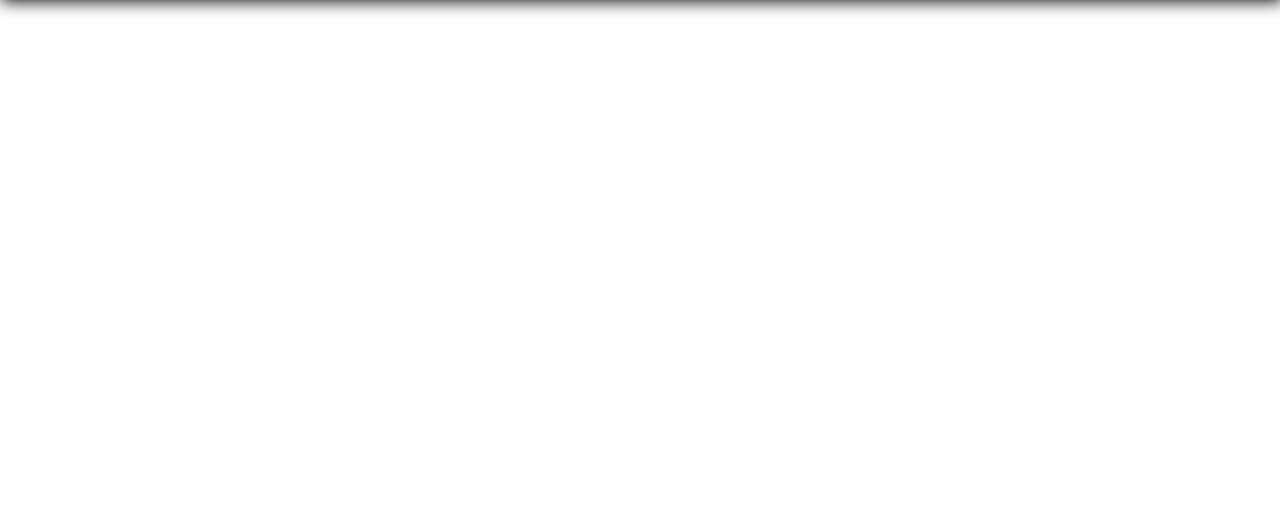
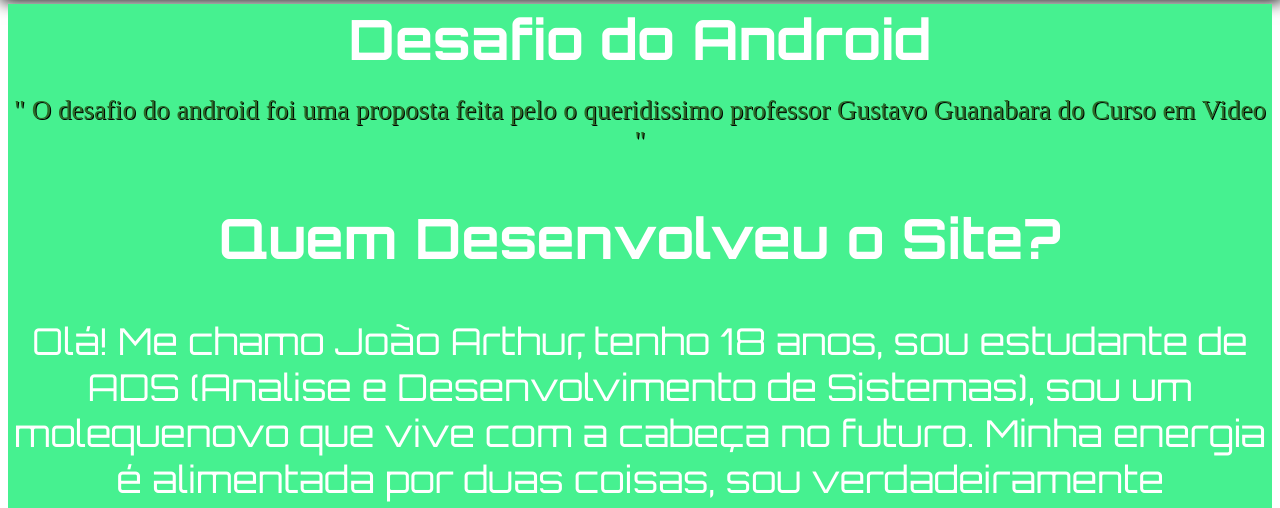
Before and after one commit to JoaoArt2311/_desafio_, a plain HTML site: page home.html in a window 1280 px wide. Shown: the part 423-931 px from the top of the page. Before the commit the page ends 800 px from the top, so only its background shows below. Drawn offline with Linux system fonts and the light colour scheme; a web font is replaced by a local one.

Commit message:
atualização

```diff
--- a/home.html
+++ b/home.html
@@ -18,10 +18,15 @@
     <div id="linksPrincipais">
         <a id="Noticias" href="Noticias.html">Noticias</a> <a id="Historia" href="index.html">Historia Android</a> <a id="faleConosco" href="fale_conosco.html">Fale Conosco</a>
     </div>
-
-
 </div>
 
+<div id="navegação">
+    <h2 style="margin-top: 15px; margin-bottom: -5px;">Desafio do Android</h2>
+    <p id="Citação">" O desafio do android foi uma proposta feita pelo o queridissimo professor Gustavo Guanabara do Curso em Video "</p>
+
+    <h2 id="tituloDescrição">Quem Desenvolveu o Site?</h2>
+    <p id="descrição">Olá! Me chamo João Arthur, tenho 18 anos, sou estudante de ADS (Analise e Desenvolvimento de Sistemas), sou um molequenovo que vive com a cabeça no futuro. Minha energia é alimentada por duas coisas, sou verdadeiramente apaixonado em esportes e, ao mesmo tempo, em tecnologia. Estou sempre buscando o próximo nível, seja no jogo ou na inovação, pronto para o que vier. </p>
+</div>
 
 </body>
 </html>
--- a/styleHome.css
+++ b/styleHome.css
@@ -3,6 +3,7 @@
 /*Fontes*/
 @import url('https://fonts.googleapis.com/css2?family=Orbitron:wght@400..900&display=swap');
 @import url('https://fonts.googleapis.com/css2?family=Staatliches&display=swap');
+@import url('https://fonts.googleapis.com/css2?family=PT+Serif+Caption:ital@0;1&display=swap');
 
 h1#cabecalhoPrincipal{
     font-family:"Orbitron", sans-serif;
@@ -39,11 +40,19 @@ img#androidDescolado{
     padding-bottom: 30px;
 }
 
+p#Citação{
+    font-family: "PT Serif Caption", serif;
+    text-shadow: 1px 1px black;
+    color: rgb(43, 107, 41);
+    font-size: 27px;
+}
+
 div#linksPrincipais{
     font-family: "Staatliches", sans-serif;
     text-decoration: none;
     text-align: center;
     font-size: 20px;
+
 }
 
 
@@ -53,3 +62,12 @@ div#Cabecalho{
     margin-top: -34px;
     box-shadow: 2px 3px 16px 1px black;
 }
+
+div#navegação{
+    background-color: #46f190;
+    font-family: "Orbitron", sans-serif;
+    color: white;
+    text-align: center;
+    font-size: 37px;
+    padding-bottom: 15px;
+}
```
Also changed, not shown: index.html (+3 -1 lines), style.css (+12 -2 lines).
